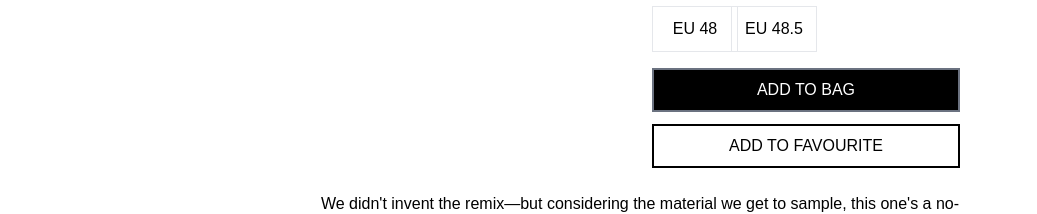
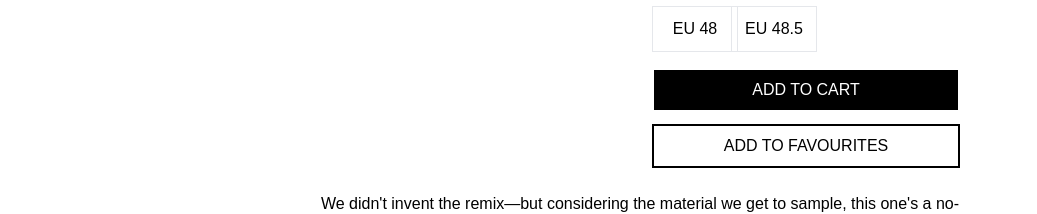
Before and after one commit to vladyslavZinchenko77/product-test, a Next.js app: page / in a window 1280 px wide. Shown: the part 420-634 px from the top of the page, without its empty margins (0-1037 px from the left). Built offline with nearby package versions, Linux system fonts and the light colour scheme.

Commit message:
added cart and favourite logic

```diff
--- a/src/components/UI/ProductPage/ProductSettings.tsx
+++ b/src/components/UI/ProductPage/ProductSettings.tsx
@@ -1,5 +1,5 @@
 "use client";
-import { FC } from "react";
+import { FC, useState } from "react";
 import SizeGrid from "@/components/common/SizeGrid";
 import CustomBtn from "@/components/common/CustomBtn";
 import ColorSelect from "@/components/common/ColorSelect";
@@ -21,8 +21,40 @@ const ProductSettings: FC<ProductSettingsProps> = ({
   setSelectedColor,
   sizes,
 }) => {
-  const addToCart = (id: number) => {
-    console.log(`Product with id:${id} added to the cart`);
+  const [selectedSize, setSelectedSize] = useState<string>("");
+
+  const [isInCart, setIsInCart] = useState(false);
+  const [isInFavorites, setIsInFavorites] = useState(false);
+
+  const addToCart = () => {
+    if (!selectedSize || !selectedColor) {
+      console.log("Please select size and colour");
+      return;
+    }
+
+    const productDetails = {
+      title,
+      category,
+      price,
+      selectedColor,
+      selectedSize,
+    };
+
+    console.log("Added to cart:", productDetails);
+    setIsInCart(true);
+  };
+
+  const addToFavorites = () => {
+    const productDetails = {
+      title,
+      category,
+      price,
+      selectedColor,
+      selectedSize,
+    };
+
+    console.log("Added to favourites:", productDetails);
+    setIsInFavorites(true);
   };
 
   return (
@@ -32,24 +64,39 @@ const ProductSettings: FC<ProductSettingsProps> = ({
         <h4 className="text-gray-500">{category}</h4>
         <p className="font-bold">${price}</p>
       </div>
+
       <ColorSelect
         selectedColor={selectedColor}
         setSelectedColor={setSelectedColor}
       />
 
-      <SizeGrid sizes={sizes} />
+      <SizeGrid
+        sizes={sizes}
+        selectedSize={selectedSize}
+        setSelectedSize={setSelectedSize}
+      />
+
       <div className="flex flex-col space-y-3">
         <CustomBtn
-          className="bg-black text-white duration-500 hover:bg-white hover:text-gray-500 border-[2px] border-gray-500"
-          onClick={() => addToCart(1)}
+          className={`${
+            isInCart
+              ? "bg-green-500 text-white border-green-500"
+              : "bg-black text-white border-white hover:bg-white hover:text-gray-500"
+          } duration-500 border-[2px] hover:border-gray-500`}
+          onClick={addToCart}
         >
-          <p>Add to bag</p>
+          <p>{isInCart ? "In the cart" : "Add to cart"}</p>
         </CustomBtn>
+
         <CustomBtn
-          className="border-[2px] border-black text-black duration-500 hover:bg-black hover:text-white"
-          onClick={() => addToCart(1)}
+          className={`border-[2px] duration-500 ${
+            isInFavorites
+              ? "bg-red-500 text-white border-red-500"
+              : "border-black text-black hover:bg-gray-500 hover:border-gray-500 hover:text-white"
+          }`}
+          onClick={addToFavorites}
         >
-          <p>Add to favourite</p>
+          <p>{isInFavorites ? "Favourites" : "Add to favourites"}</p>
         </CustomBtn>
       </div>
     </div>
--- a/src/components/common/SizeGrid/index.tsx
+++ b/src/components/common/SizeGrid/index.tsx
@@ -3,12 +3,24 @@ import SizeItem from "../SizeItem";
 
 interface SizeGridProps {
   sizes: { size: string }[];
+  selectedSize: string;
+  setSelectedSize: (size: string) => void;
 }
-const SizeGrid: FC<SizeGridProps> = ({ sizes }) => {
+
+const SizeGrid: FC<SizeGridProps> = ({
+  sizes,
+  selectedSize,
+  setSelectedSize,
+}) => {
   return (
-    <div className="grid grid-cols-4 gap-2 ">
+    <div className="grid grid-cols-4 gap-2">
       {sizes.map((size) => (
-        <SizeItem key={size.size} size={size.size} />
+        <SizeItem
+          key={size.size}
+          size={size.size}
+          isSelected={selectedSize === size.size}
+          onClick={() => setSelectedSize(size.size)}
+        />
       ))}
     </div>
   );
--- a/src/components/common/SizeItem/index.tsx
+++ b/src/components/common/SizeItem/index.tsx
@@ -2,11 +2,21 @@ import { FC } from "react";
 
 interface SizeItemProps {
   size: string;
+  isSelected: boolean;
+  onClick: () => void;
 }
 
-const SizeItem: FC<SizeItemProps> = ({ size }) => {
+const SizeItem: FC<SizeItemProps> = ({ size, isSelected, onClick }) => {
   return (
-    <div className="w-[86px] h-[46px] duration-500 cursor-pointer bordered border-[1px] flex justify-center items-center hover:border-[2px] hover:border-black">
+    <div
+      onClick={onClick}
+      className={`w-[86px] h-[46px] cursor-pointer border-[1px] flex justify-center items-center duration-500
+        ${
+          isSelected
+            ? "border-[2px] border-black font-bold"
+            : "hover:border-[2px] hover:border-black"
+        }`}
+    >
       <p>{size}</p>
     </div>
   );
```
